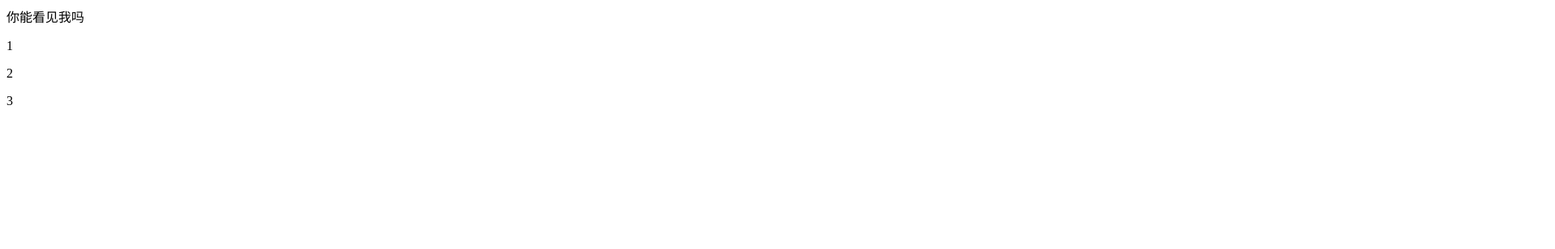
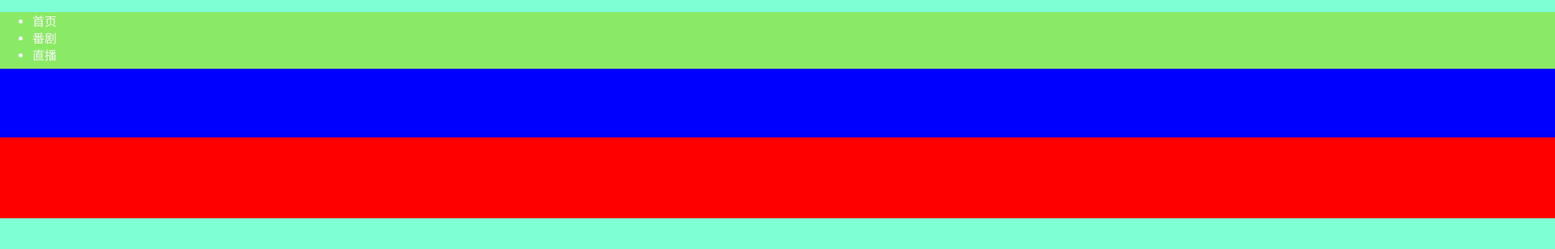
Before and after one commit to oywq3000/AnimePj, a Vue app: page / in a window 1280 px wide. Shown: the top 308 px of the page at 81% size, 1920 px wide, since content can reach past the window. Built offline with nearby package versions, Linux system fonts and the light colour scheme.

Commit message:
finish the basic construction for webpage of home

```diff
--- a/src/App.vue
+++ b/src/App.vue
@@ -1,11 +1,15 @@
 <template>
-   <IfDome/>
-   <ListShow/>
+  <header>
+
+  </header>
+  <main>
+    <homepage/>
+  </main>
 </template>
 
 
+
+
 <script setup>
-import ListShow from '@/components/ListShow.vue'
-import IfDome from '@/components/IfDome.vue'
-
+import homepage from "@/components/HomePage/homepage.vue"
 </script>
--- a/src/assets/base.css
+++ b/src/assets/base.css
@@ -1,71 +1,17 @@
 /* color palette from <https://github.com/vuejs/theme> */
-:root {
-  --vt-c-white: #ffffff;
-  --vt-c-white-soft: #f8f8f8;
-  --vt-c-white-mute: #f2f2f2;
 
-  --vt-c-black: #181818;
-  --vt-c-black-soft: #222222;
-  --vt-c-black-mute: #282828;
-
-  --vt-c-indigo: #2c3e50;
-
-  --vt-c-divider-light-1: rgba(60, 60, 60, 0.29);
-  --vt-c-divider-light-2: rgba(60, 60, 60, 0.12);
-  --vt-c-divider-dark-1: rgba(84, 84, 84, 0.65);
-  --vt-c-divider-dark-2: rgba(84, 84, 84, 0.48);
-
-  --vt-c-text-light-1: var(--vt-c-indigo);
-  --vt-c-text-light-2: rgba(60, 60, 60, 0.66);
-  --vt-c-text-dark-1: var(--vt-c-white);
-  --vt-c-text-dark-2: rgba(235, 235, 235, 0.64);
-}
 
 /* semantic color variables for this project */
-:root {
-  --color-background: var(--vt-c-white);
-  --color-background-soft: var(--vt-c-white-soft);
-  --color-background-mute: var(--vt-c-white-mute);
 
-  --color-border: var(--vt-c-divider-light-2);
-  --color-border-hover: var(--vt-c-divider-light-1);
-
-  --color-heading: var(--vt-c-text-light-1);
-  --color-text: var(--vt-c-text-light-1);
-
-  --section-gap: 160px;
-}
-
-@media (prefers-color-scheme: dark) {
-  :root {
-    --color-background: var(--vt-c-black);
-    --color-background-soft: var(--vt-c-black-soft);
-    --color-background-mute: var(--vt-c-black-mute);
-
-    --color-border: var(--vt-c-divider-dark-2);
-    --color-border-hover: var(--vt-c-divider-dark-1);
-
-    --color-heading: var(--vt-c-text-dark-1);
-    --color-text: var(--vt-c-text-dark-2);
-  }
-}
-
-*,
-*::before,
-*::after {
-  box-sizing: border-box;
-  margin: 0;
-  font-weight: normal;
-}
 
 body {
   min-height: 100vh;
-  color: var(--color-text);
-  background: var(--color-background);
+  max-width: 1920px;
+  color:#f8f8f8;
+  background:aquamarine;
   transition:
     color 0.5s,
     background-color 0.5s;
-  line-height: 1.6;
   font-family:
     Inter,
     -apple-system,
@@ -83,4 +29,8 @@ body {
   text-rendering: optimizeLegibility;
   -webkit-font-smoothing: antialiased;
   -moz-osx-font-smoothing: grayscale;
+  display: flex;
+
+  border-width: 0;
+  margin: 0;
 }
--- a/src/assets/main.css
+++ b/src/assets/main.css
@@ -1,9 +1,8 @@
 @import './base.css';
 
 #app {
-  max-width: 1280px;
-  margin: 0 auto;
-  padding: 2rem;
+  max-width: 1920px;
+  margin: 0;
   font-weight: normal;
 }
 
@@ -14,7 +13,7 @@ a,
   transition: 0.4s;
   padding: 3px;
 }
-
+/*
 @media (hover: hover) {
   a:hover {
     background-color: hsla(160, 100%, 37%, 0.2);
@@ -24,7 +23,7 @@ a,
 @media (min-width: 1024px) {
   body {
     display: flex;
-    place-items: center;
+    place-items: fa;
   }
 
   #app {
@@ -32,4 +31,4 @@ a,
     grid-template-columns: 1fr 1fr;
     padding: 0 2rem;
   }
-}
+}*/
--- /dev/null
+++ b/src/components/HomePage/homepage.vue
@@ -0,0 +1,44 @@
+<template>
+  <div class="header_bar">
+    <div class="header_min_bar_top">
+    <ul class="right_entry">
+        <li>首页</li>
+        <li>番剧</li>
+        <li>直播</li>
+    </ul>
+    </div>
+  </div>
+  <div class="header_channel"></div>
+  <div class="header_layout"></div>
+</template>
+<script>
+</script>
+<style>
+.header_bar {
+  background: blue;
+  width: 1920px;
+  height: 155px;
+}
+.header_channel {
+  background: red;
+  width: 1920px;
+  height: 100px;
+}
+.header_layout {
+  background:green;
+  width: 1920px;
+  height: auto;
+}
+.header_min_bar_top{
+    background: rgb(138, 234, 101);
+  width: 1920px;
+  height: 70px;
+}
+.rightentry{
+    background: rgb(202, 222, 194);
+  width: 487px;
+  height: 70px;
+  margin-left:30px;
+  padding: 0;
+}
+</style>
--- a/src/components/IfDome.vue
+++ /dev/null
@@ -1,13 +0,0 @@
-<template>
-    <div v-if="flag">你能看见我吗</div>
-    <div v-else>看</div>
-</template>
-<script>
-export default{
-    data(){
-        return{
-            flag:true
-        }
-    }
-}
-</script>
--- a/src/components/ListShow.vue
+++ /dev/null
@@ -1,12 +0,0 @@
-<template>
-    <p v-for="item in list">{{item}}</p>
-</template>
-<script>
-export default{
-    data(){
-        return{
-            list:["1","2","3"]
-        }
-    }
-}
-</script>
--- a/src/main.js
+++ b/src/main.js
@@ -1,3 +1,4 @@
 import { createApp } from 'vue'
 import App from './App.vue'
+import './assets/main.css'
 createApp(App).mount('#app')
```
Also changed, not shown: 1 other file (tests, documents, lock files or other folders).
